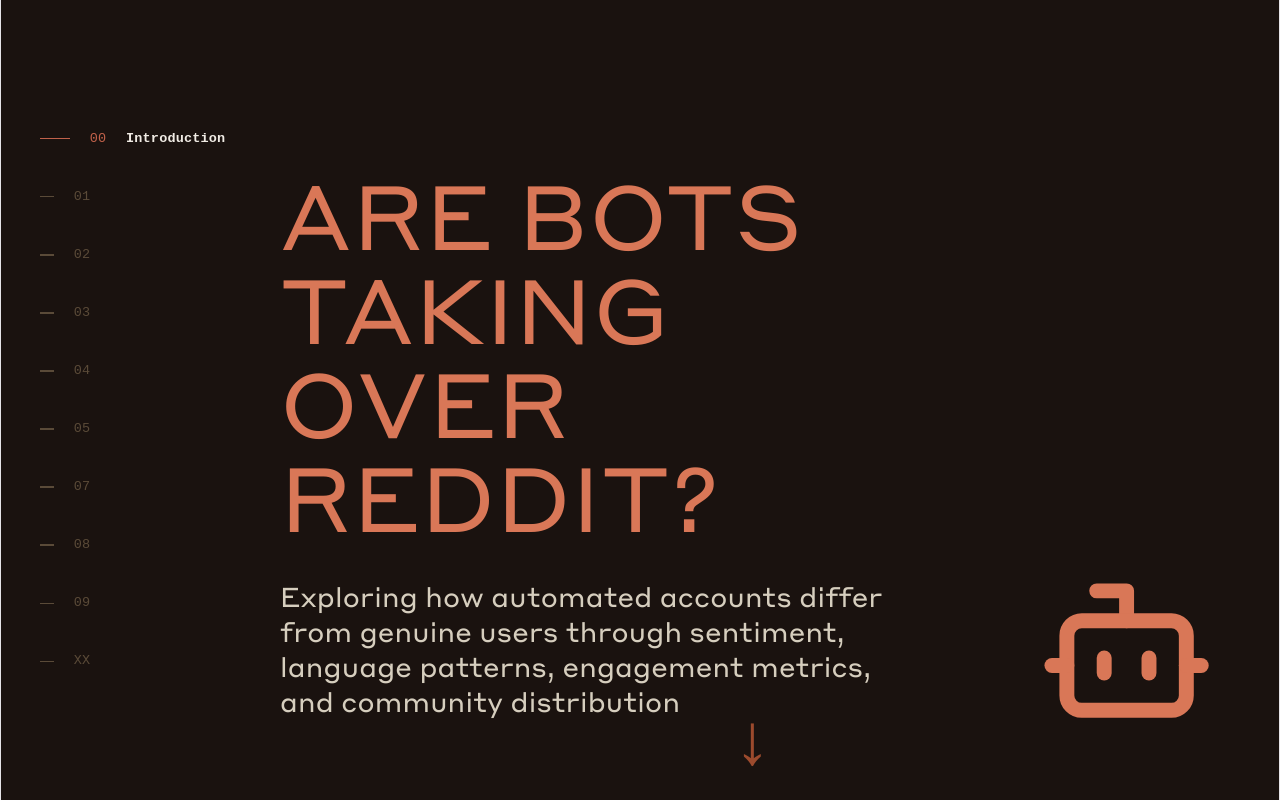
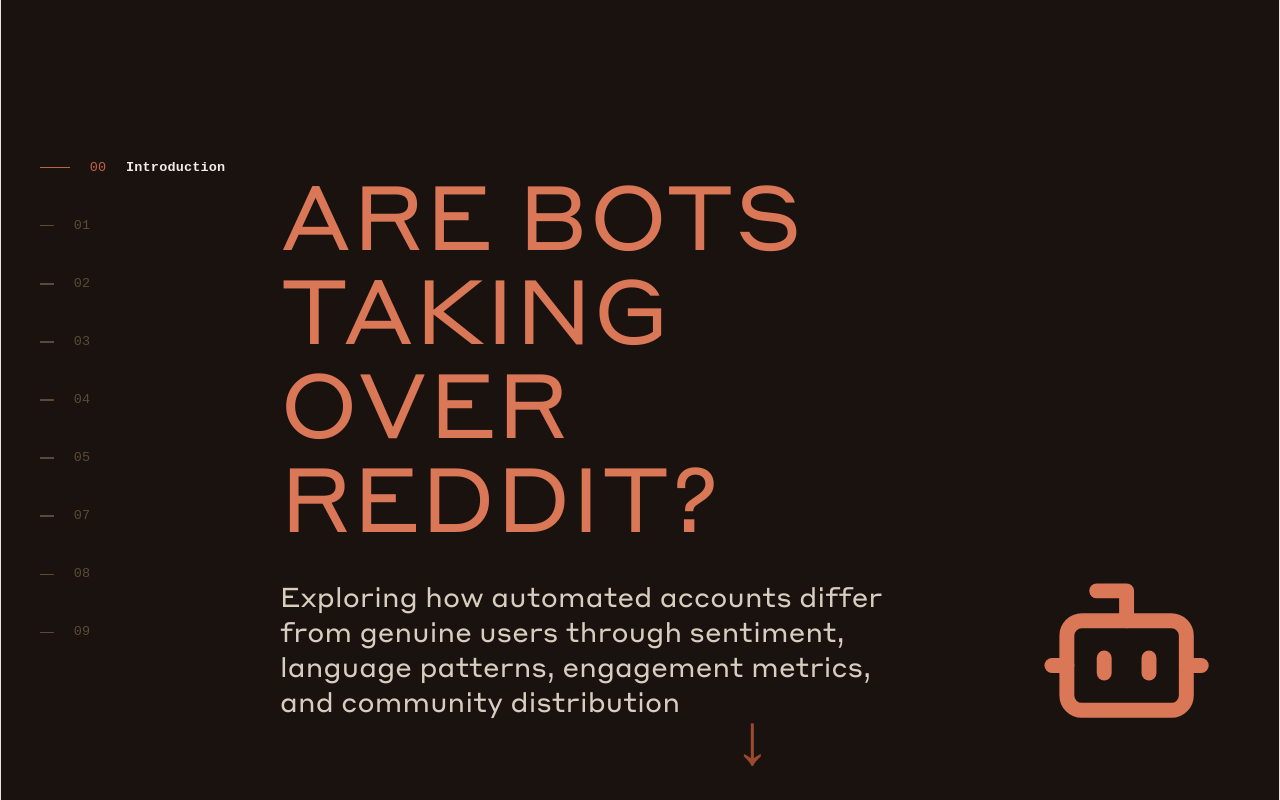
Before and after one commit to IAT355-Team-Canucks/Dead-Internet-Reddit, a React (Vite) app: page / in a window 1280 px wide. Built offline with nearby package versions, Linux system fonts and the light colour scheme.

Commit message:
Update: Renamed slide

```diff
--- a/src/App.jsx
+++ b/src/App.jsx
@@ -42,7 +42,7 @@
   {
     id: "engagement",
     num: "04",
-    label: "Language Patterns",
+    label: "Engagement Velocity",
     component: EngagementVelocitySlide,
   },
   {
@@ -70,12 +70,12 @@
     component: ConclusionSlide,
   },
 
-  {
-    id: "demo",
-    num: "XX",
-    label: "Demo Slides",
-    component: DemoSlide,
-  },
+  // {
+  //   id: "demo",
+  //   num: "XX",
+  //   label: "Demo Slides",
+  //   component: DemoSlide,
+  // },
 ];
 
 export default function App() {
```
